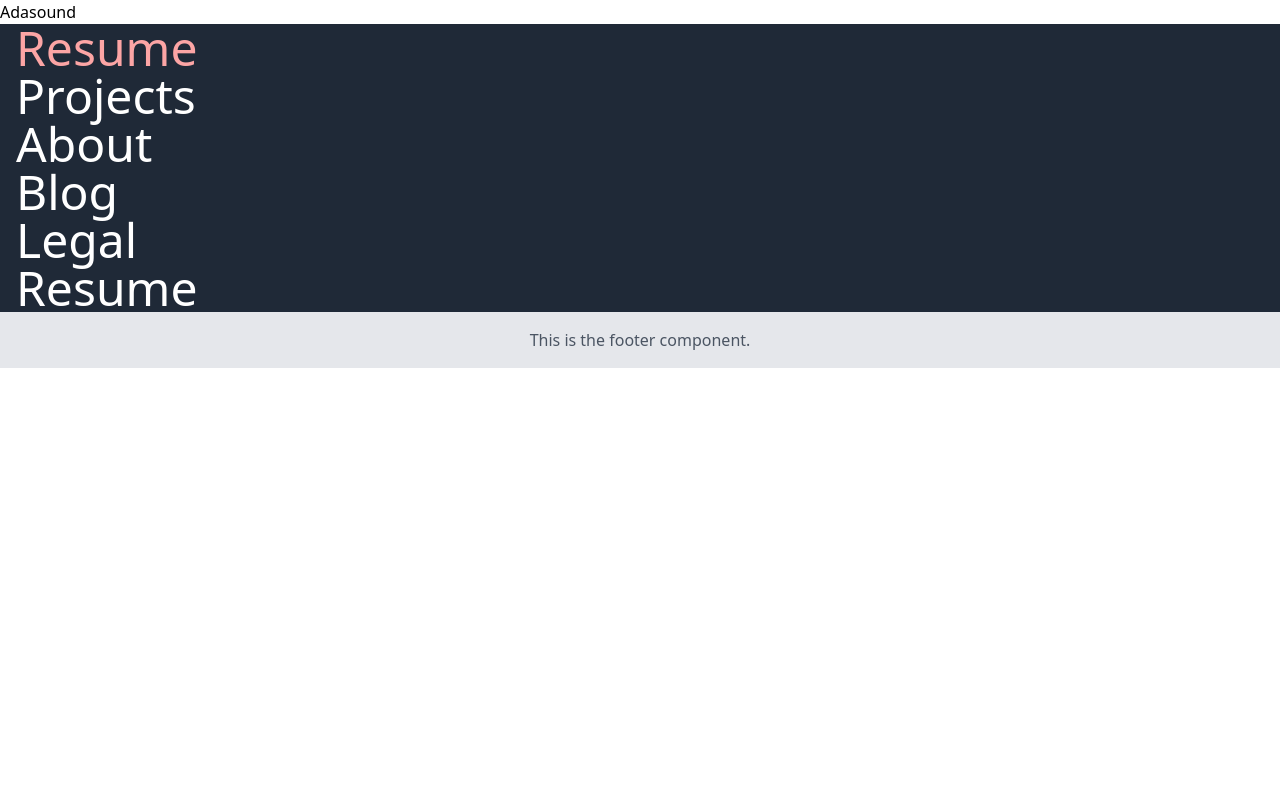
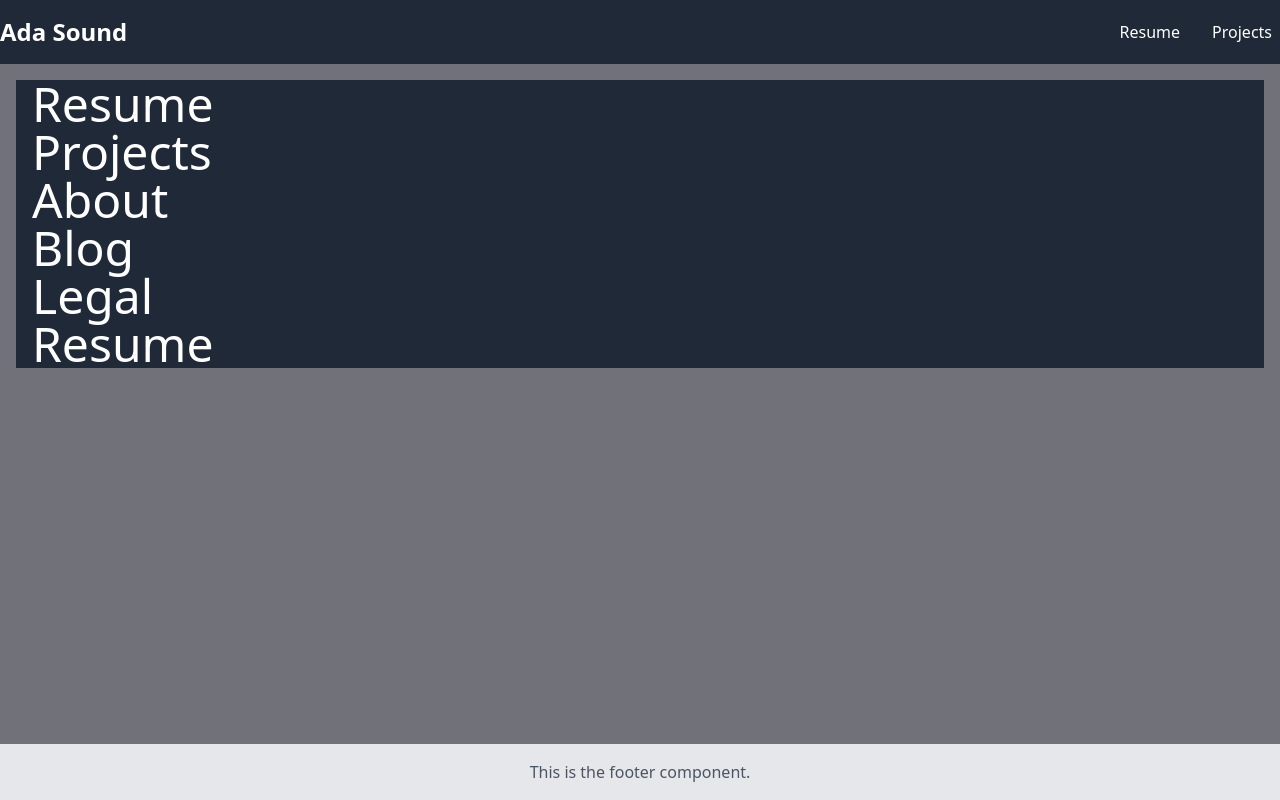
Before and after one commit to alexguerra-dev/adasound, a Next.js app: page / in a window 1280 px wide. Built offline with nearby package versions, Linux system fonts and the light colour scheme.

Commit message:
chore: Update layout and navigation components

```diff
--- a/src/app/layout.js
+++ b/src/app/layout.js
@@ -8,7 +8,9 @@
 export default function RootLayout({ children }) {
     return (
         <html lang="en">
-            <body>{children}</body>
+            <body className="bg-zinc-500 flex flex-col min-h-screen">
+                {children}
+            </body>
         </html>
     )
 }
--- a/src/app/page.js
+++ b/src/app/page.js
@@ -1,11 +1,13 @@
 import Link from 'next/link'
+
+import Navbar from './ui/navbar'
 import Footer from './ui/footer'
 
 export default function Home() {
     return (
-        <main>
-            <h1>Adasound</h1>
-
+        <>
+            <Navbar></Navbar>
+            <main className="flex-grow container mx-auto p-4">
                 <nav className="bg-gray-800 text-5xl">
                     <ul>
                         <li>
@@ -64,8 +66,9 @@
                         </li>
                     </ul>
                 </nav>
-            <Footer></Footer>
                 {/* <Footer></Footer> */}
             </main>
+            <Footer></Footer>
+        </>
     )
 }
--- /dev/null
+++ b/src/app/projects/page.js
@@ -0,0 +1,14 @@
+import React from 'react'
+import Link from 'next/link'
+
+const ProjectsPage = () => {
+    return (
+        <div>
+            <h1>Hello, Next.js!</h1>
+            <Link href="/projects/november">November</Link>
+            <Link href="/projects/synth">Synth</Link>
+        </div>
+    )
+}
+
+export default ProjectsPage
--- /dev/null
+++ b/src/app/ui/navbar.js
@@ -0,0 +1,27 @@
+import React from 'react'
+
+import Link from 'next/link'
+
+const Navbar = () => {
+    return (
+        <nav className="bg-gray-800 text-white py-4">
+            <div className="container mx-auto flex justify-between items-center">
+                <h1 className="text-2xl font-bold">Ada Sound</h1>
+                <ul className="flex">
+                    <li className="ml-4">
+                        <Link href="/resume" className="p-2">
+                            Resume
+                        </Link>
+                    </li>
+                    <li className="ml-4">
+                        <a href="/projects" className="p-2">
+                            Projects
+                        </a>
+                    </li>
+                </ul>
+            </div>
+        </nav>
+    )
+}
+
+export default Navbar
```
Lines whose indentation alone changed are shown as unchanged.
